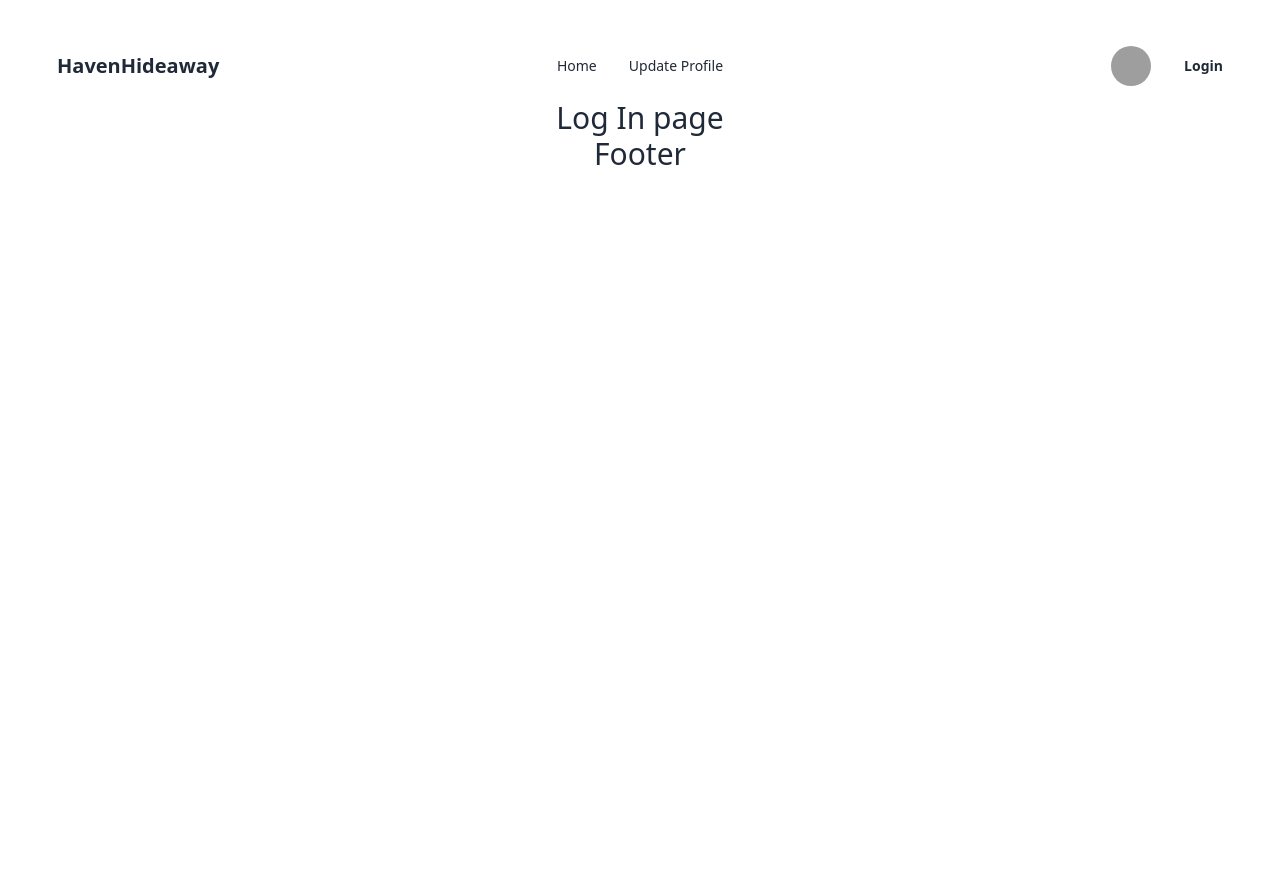
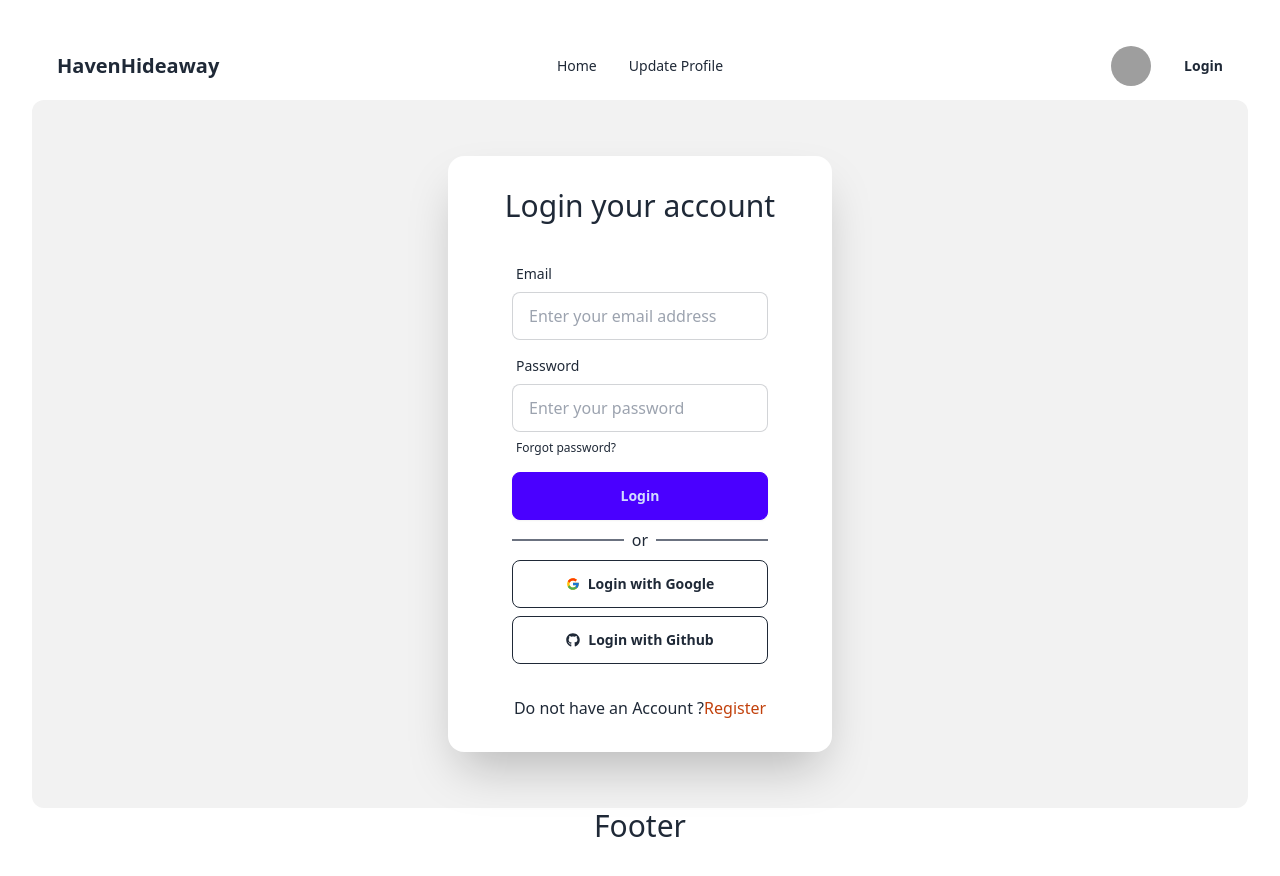
Before and after one commit to A1-mamun/Haven-Hideaway, a React (Vite) app: page /login in a window 1280 px wide. Before the commit the page ends 800 px from the top, so only its background shows below. Built offline with nearby package versions, Linux system fonts and the light colour scheme; grey boxes are pictures that could not be loaded.

Commit message:
Login page design complete

```diff
--- a/package.json
+++ b/package.json
@@ -15,6 +15,7 @@
     "match-sorter": "^6.3.4",
     "react": "^18.2.0",
     "react-dom": "^18.2.0",
+    "react-icons": "^5.0.1",
     "react-router-dom": "^6.22.3",
     "sort-by": "^1.2.0"
   },
--- a/src/Pages/Login/Login.jsx
+++ b/src/Pages/Login/Login.jsx
@@ -1,7 +1,83 @@
+import { Link } from "react-router-dom";
+import { FcGoogle } from "react-icons/fc";
+import { FaGithub } from "react-icons/fa";
+
 const Login = () => {
+  const handleLogIn = (e) => {
+    e.preventDefault();
+    console.log(e.currentTarget);
+    const form = new FormData(e.currentTarget);
+    const email = form.get("email");
+    const password = form.get("password");
+    console.log(email, password);
+  };
+
   return (
     <div>
-      <h2 className="text-3xl">Log In page</h2>
+      <div className="hero min-h-full bg-base-200 py-10 rounded-xl">
+        <div className="hero-content">
+          <div className="card shrink-0 w-full max-w-sm shadow-2xl bg-base-100">
+            <h2 className="text-3xl text-center">Login your account</h2>
+            <form onSubmit={handleLogIn} className="card-body">
+              <div className="form-control">
+                <label className="label">
+                  <span className="label-text">Email</span>
+                </label>
+                <input
+                  type="email"
+                  name="email"
+                  placeholder="Enter your email address"
+                  className="input input-bordered"
+                  required
+                />
+              </div>
+              <div className="form-control">
+                <label className="label">
+                  <span className="label-text">Password</span>
+                </label>
+                <input
+                  type="password"
+                  name="password"
+                  placeholder="Enter your password"
+                  className="input input-bordered"
+                  required
+                />
+                <label className="label">
+                  <a href="#" className="label-text-alt link link-hover">
+                    Forgot password?
+                  </a>
+                </label>
+              </div>
+              <div className="form-control">
+                <button className="btn btn-primary">Login</button>
+              </div>
+              <div className="flex justify-between items-center">
+                <div className="border border-gray-500 h-[1px] grow"></div>
+                <h4 className="mx-2">or</h4>
+                <div className="border border-gray-500 h-[1px] grow"></div>
+              </div>
+              <div className="">
+                <button className="btn btn-outline w-full">
+                  <FcGoogle />
+                  Login with Google
+                </button>
+              </div>
+              <div className="">
+                <button className="btn btn-outline w-full">
+                  <FaGithub />
+                  Login with Github
+                </button>
+              </div>
+            </form>
+            <h2 className="text-center">
+              Do not have an Account ?
+              <Link to="/register" className="text-orange-700 font-medium">
+                Register
+              </Link>
+            </h2>
+          </div>
+        </div>
+      </div>
     </div>
   );
 };
--- a/src/Pages/Shared/Navbar/Navbar.jsx
+++ b/src/Pages/Shared/Navbar/Navbar.jsx
@@ -1,4 +1,4 @@
-import { NavLink } from "react-router-dom";
+import { Link, NavLink } from "react-router-dom";
 import userDefaultImg from "../../../assets/user.png";
 
 const Navbar = () => {
@@ -55,7 +55,9 @@ const Navbar = () => {
             <img alt="Tailwind CSS Navbar component" src={userDefaultImg} />
           </div>
         </div>
-        <button className="btn btn-ghost">Login</button>
+        <Link to="/login">
+          <button className="btn btn-ghost">Login</button>
+        </Link>
       </div>
     </div>
   );
```
Also changed, not shown: 1 other file (tests, documents, lock files or other folders).
